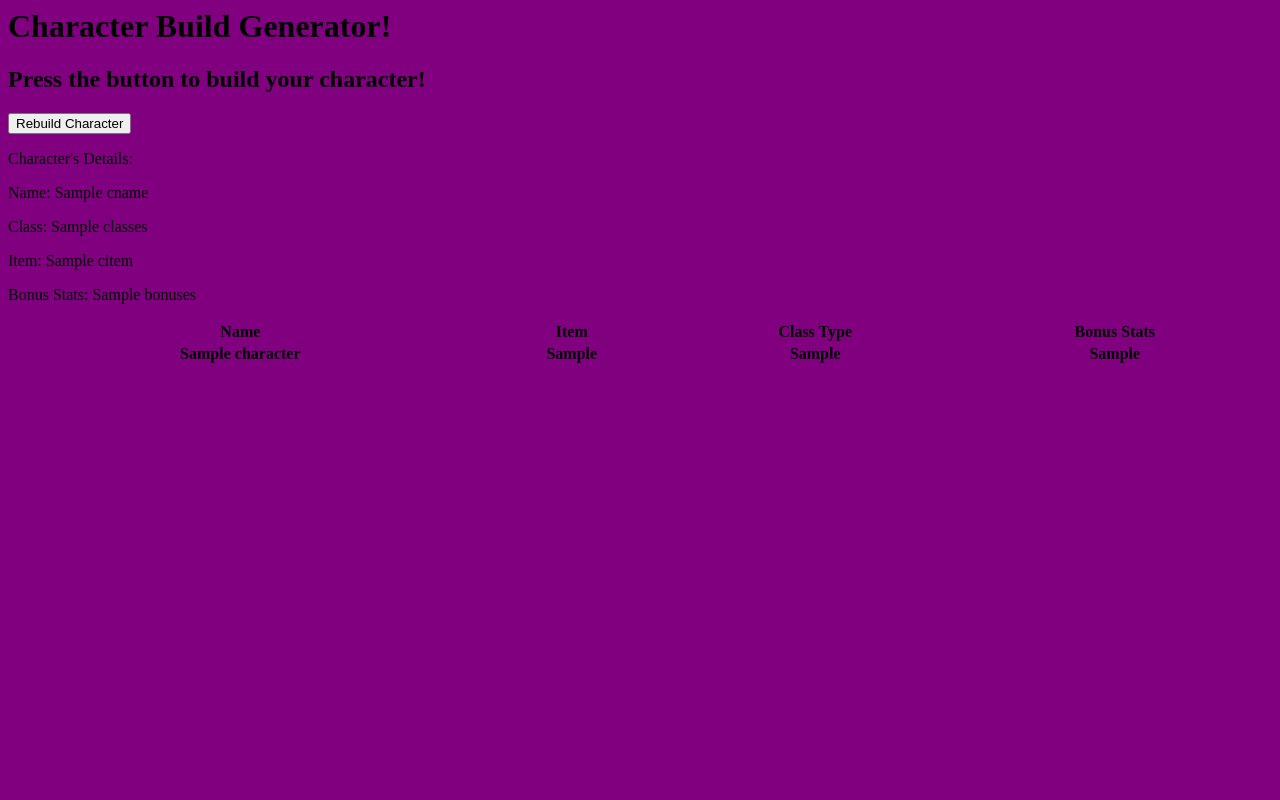
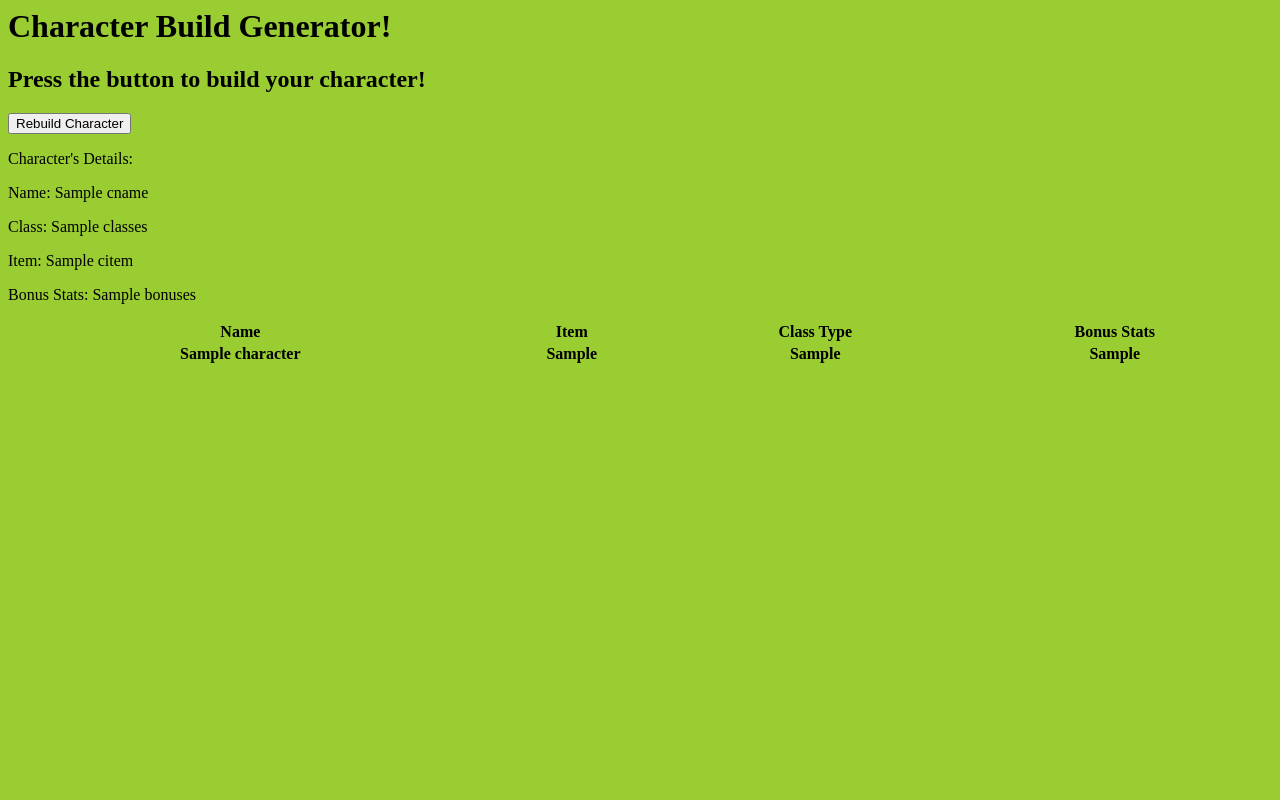
Before and after one commit to Nas-Islam/sfia2-character-repo, a Flask app: template service_1/application/templates/index.html in a window 1280 px wide. Run offline with Flask 2, Linux system fonts and the light colour scheme; tables that the repository leaves empty hold one stand-in row (values such as "Sample post"); the template is opened without the code that fills it: values that come from a table or form of the project are taken from there, most other values are stand-ins (such as "Sample title", 1, 10 or a date in 2020); lists and menus that the app fills with data are empty.

```diff
--- a/service_1/application/templates/index.html
+++ b/service_1/application/templates/index.html
@@ -1,4 +1,4 @@
-<body style="background-color:purple;">
+<body style="background-color:yellowgreen;">
 <h1>Character Build Generator!</h1>
 
 <h2>Press the button to build your character!</h2>
```
Also changed, not shown: 4 other files.
